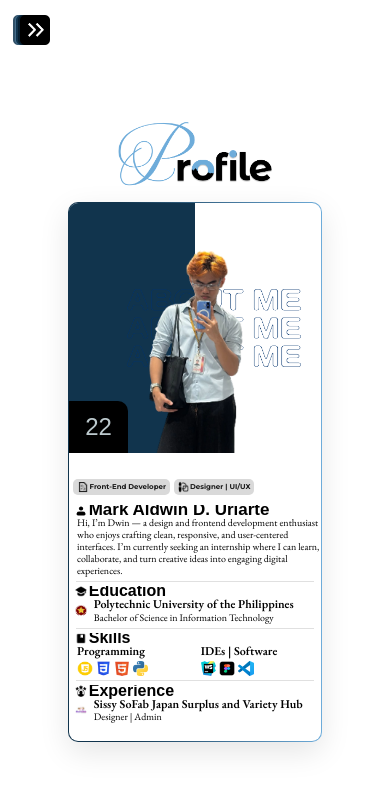
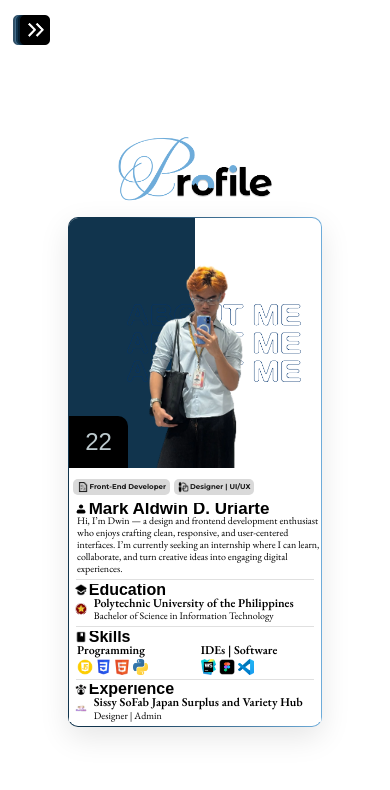
Before and after one commit to DwinnySlayer/portfolio2026, a React (Vite) app in the folder portfolio2026/: page /profile in a window 390 px wide. Shown: the top 790 px of the page. Built offline with nearby package versions, Linux system fonts and the light colour scheme; a web font is replaced by a local one.

Commit message:
few changes again

```diff
--- a/portfolio2026/src/pages/profile/Profile.css
+++ b/portfolio2026/src/pages/profile/Profile.css
@@ -305,7 +305,7 @@
 
     .profile-right-side {
         width: 100%;    /* Take full width when stacked */
-        height: 280px;   /* Grow based on content */
+        height: 250px;   /* Grow based on content */
         padding-top: 1vw;
         padding-bottom: 1vw;
     }
```
